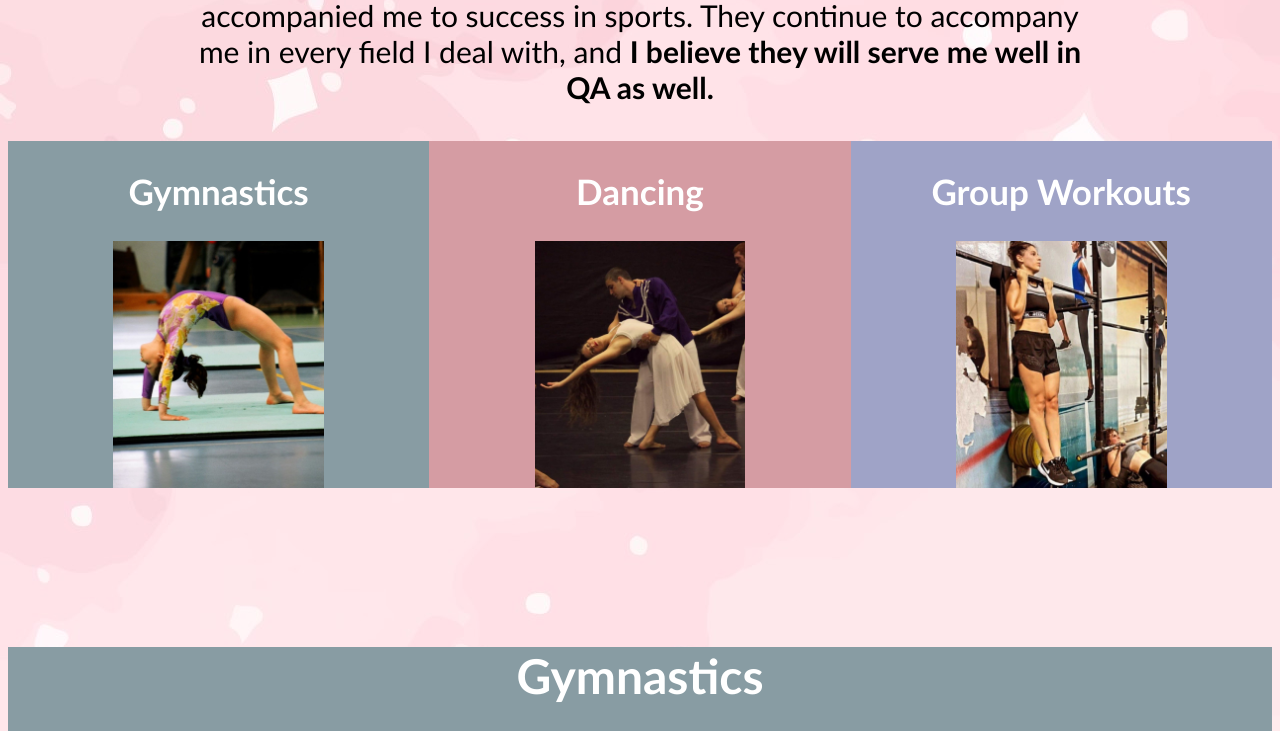
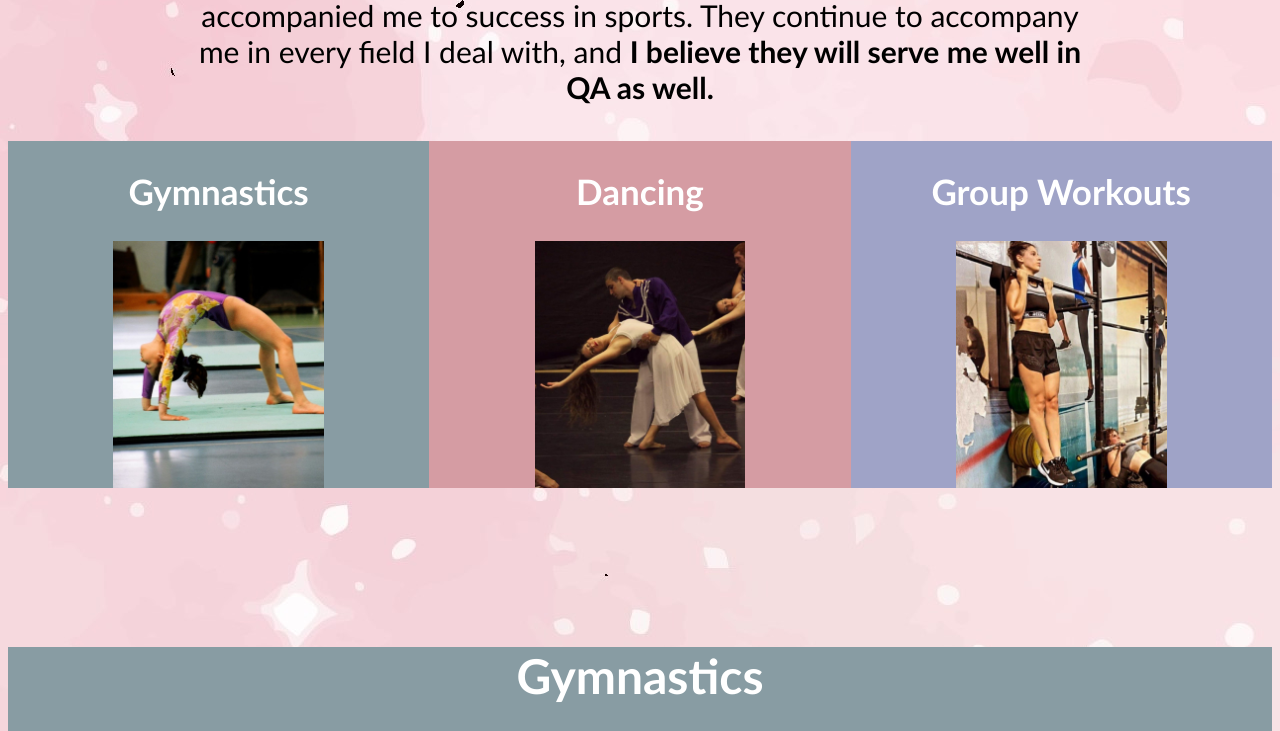
Before and after one commit to MichalAloni/html2, a plain HTML site: page index.html in a window 1280 px wide. Shown: the part 795-1526 px from the top of the page. Drawn offline with Linux system fonts and the light colour scheme.

Commit message:
Update mysite.css

```diff
--- a/mysite.css
+++ b/mysite.css
@@ -1,7 +1,7 @@
 
 body{
 	font-family: Calibri;
-	 background-image: url('background.jpg');
+	 background-image: url('background1.jpg');
 	 text-align: center;
 }
 
```
